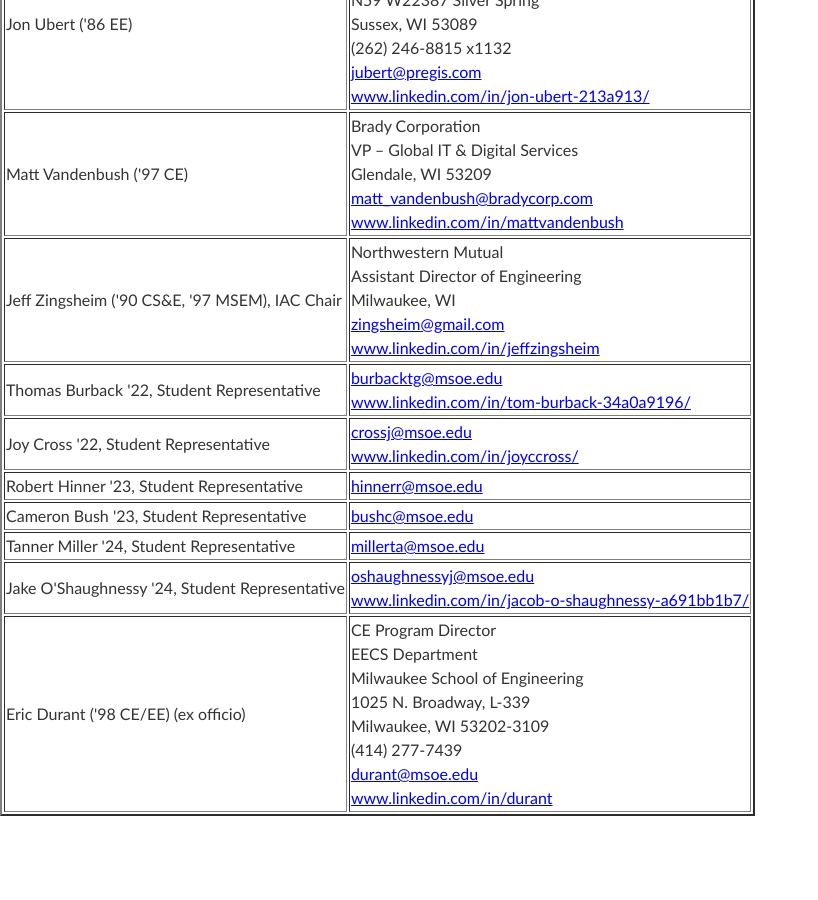
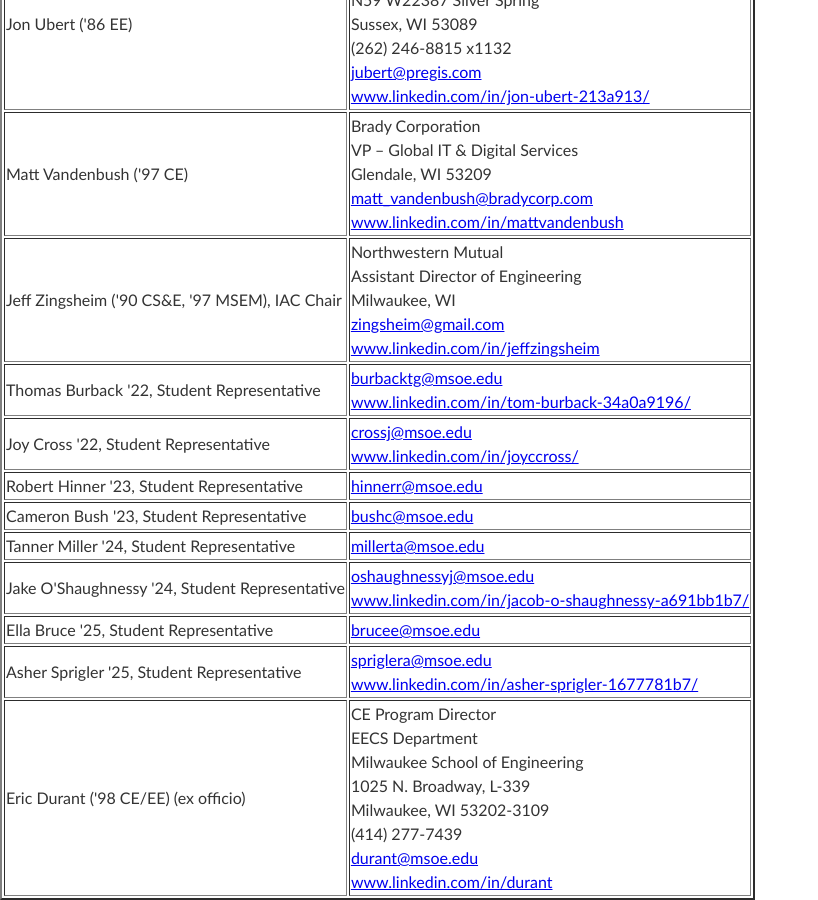
Before and after one commit to edurant/edurant.github.io, a Jekyll site: the page built from ceiac/members.html, in a window 1280 px wide and 900 px high, scrolled down 2881 px. Shown: the whole window, without its empty margins (0-818 px from the left). Built offline with Jekyll 4.4.1, drawn with Linux system fonts in a browser that asks for light colours; before the commit the page ends 3697 px from its top, so only the background shows below that.

Commit message:
CE IAC: new student members, fix email

```diff
--- a/ceiac/members.html
+++ b/ceiac/members.html
@@ -54,7 +54,7 @@
   <td>Hatch Data
     <br/>Senior Technical Product Manager
     <br/>Milwaukee, WI
-    <br/><a href="mailto:elyse.hobson@gmail.com">elyse.hobson@hatchdata.com</a>
+    <br/><a href="mailto:elyse.hobson@hatchdata.com">elyse.hobson@hatchdata.com</a>
     <br/><a href="https://www.linkedin.com/in/elysehobson">www.linkedin.com/in/elysehobson</a></td>
 </tr>
 <tr>
@@ -195,6 +195,15 @@
       <a href="https://www.linkedin.com/in/jacob-o-shaughnessy-a691bb1b7/">www.linkedin.com/in/jacob-o-shaughnessy-a691bb1b7/</a></td>
 </tr>
 <tr>
+  <td>Ella Bruce '25, Student Representative</td>
+  <td><a href="mailto:brucee@msoe.edu">brucee@msoe.edu</a></td>
+</tr>
+<tr>
+  <td>Asher Sprigler '25, Student Representative</td>
+  <td><a href="mailto:spriglera@msoe.edu">spriglera@msoe.edu</a><br/>
+      <a href="https://www.linkedin.com/in/asher-sprigler-1677781b7/">www.linkedin.com/in/asher-sprigler-1677781b7/</a></td>
+</tr>
+<tr>
   <td>Eric Durant ('98 CE/EE) (ex officio)</td>
   <td>CE Program Director<br>
     EECS Department<br>
```
